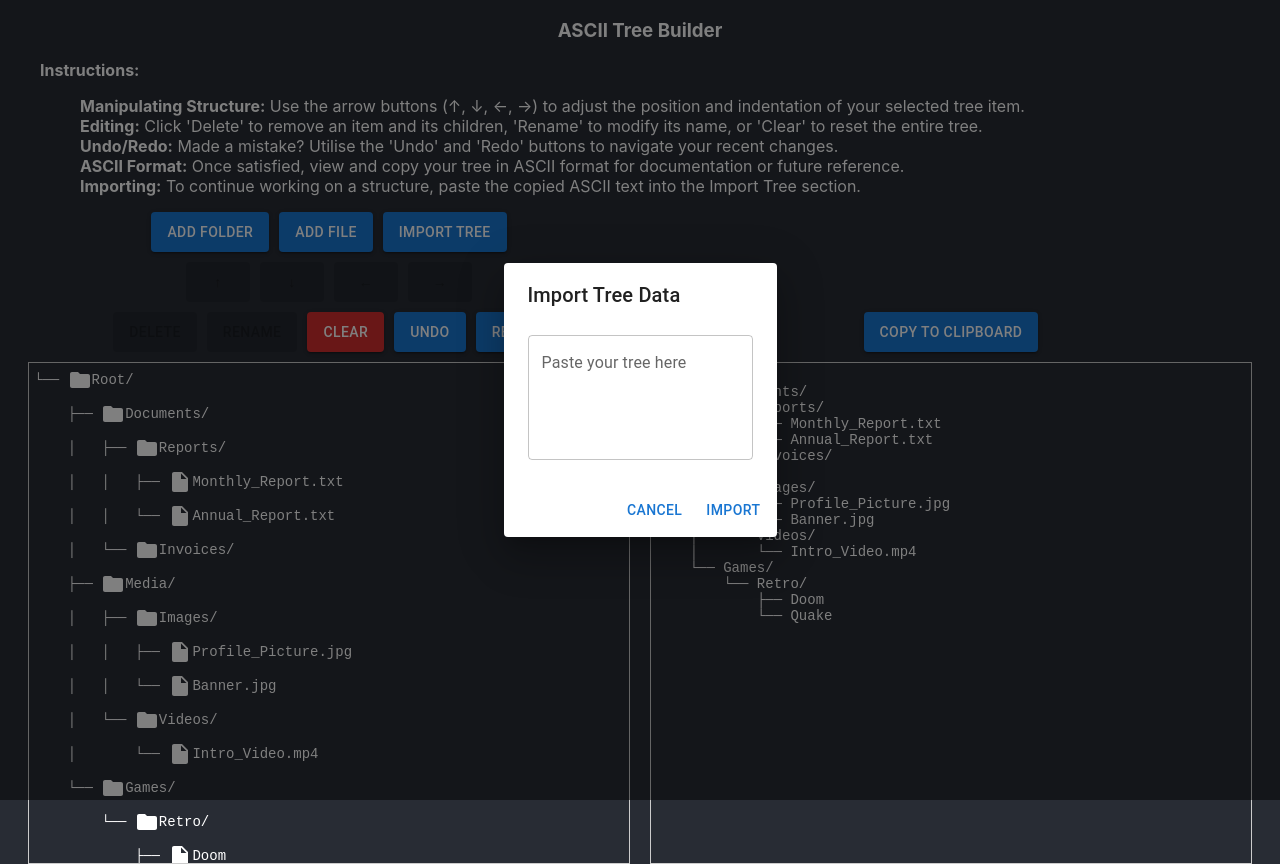
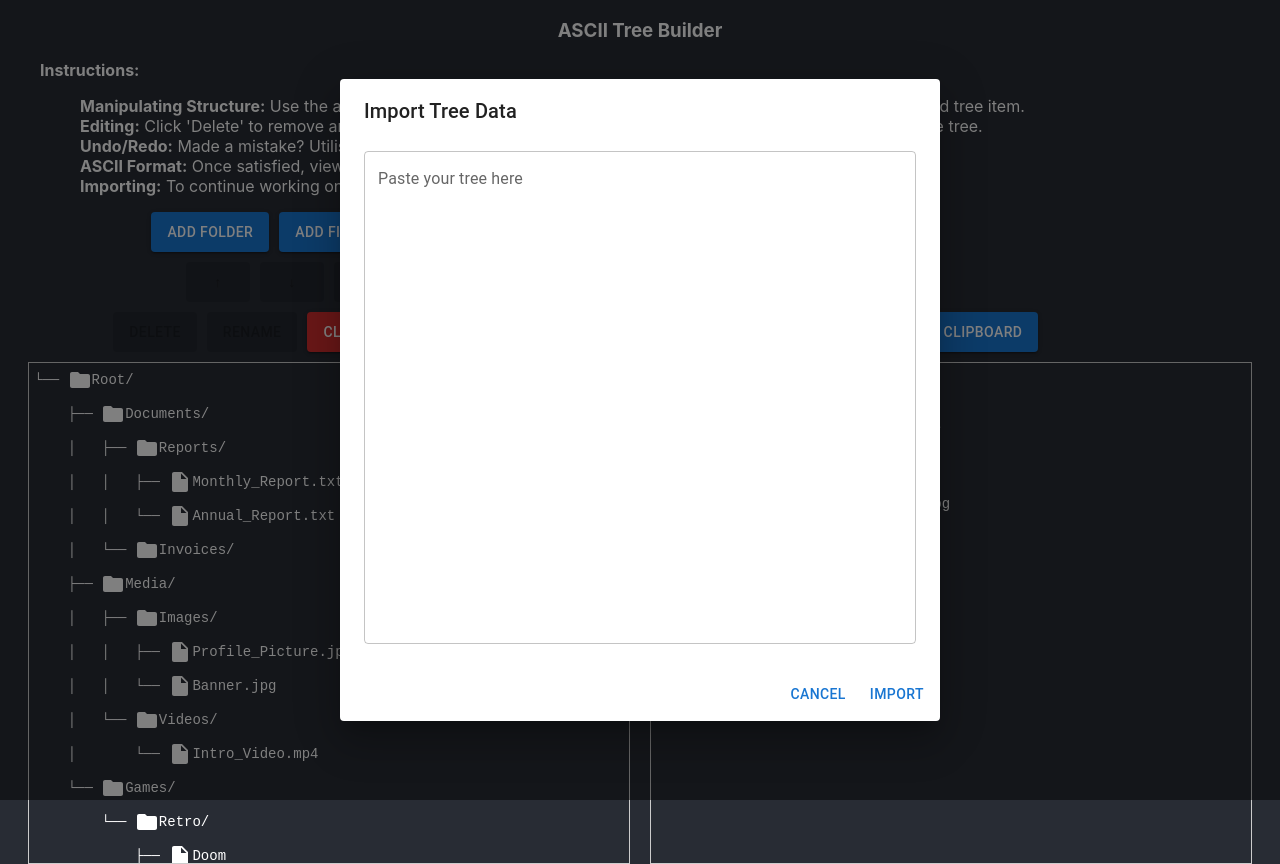
Before and after one commit to chdonncha/ascii-tree-builder-old, a React (Create React App) app in the folder ascii-tree-builder/: page / in a window 1280 px wide. Both pictures are taken after a click on the button "IMPORT TREE". Built offline with nearby package versions, Linux system fonts and the light colour scheme.

Commit message:
💄 Update import modal size

```diff
--- a/ascii-tree-builder/src/components/ImportActions.tsx
+++ b/ascii-tree-builder/src/components/ImportActions.tsx
@@ -1,6 +1,7 @@
 import React, { useState } from 'react';
 import { Button, TextField, Dialog, DialogActions, DialogContent, DialogTitle } from '@mui/material';
 import { Row } from './TreeBuilder';
+import { styled } from '@mui/system'; // Import styled from MUI
 
 interface ImportActionsProps {
   onImport: (parsedData: Row[]) => void;
@@ -11,6 +12,13 @@ interface TreeNode {
   type: 'file' | 'folder';
   children?: TreeNode[];
 }
+
+const CustomDialog = styled(Dialog)({
+  '.MuiPaper-root': {
+    width: '70%',
+    maxHeight: '90vh',
+  },
+});
 
 const determineType = (line: string): 'file' | 'folder' => {
   const trimmed = line.trim();
@@ -86,7 +94,7 @@ export const ImportActions: React.FC<ImportActionsProps> = ({ onImport }) => {
       <Button variant="contained" className="button-style" onClick={() => setDialogOpen(true)}>
         Import Tree
       </Button>
-      <Dialog open={isDialogOpen} onClose={() => setDialogOpen(false)} aria-labelledby="import-dialog-title">
+      <CustomDialog open={isDialogOpen} onClose={() => setDialogOpen(false)} aria-labelledby="import-dialog-title">
         <DialogTitle id="import-dialog-title">Import Tree Data</DialogTitle>
         <DialogContent>
           <TextField
@@ -97,7 +105,7 @@ export const ImportActions: React.FC<ImportActionsProps> = ({ onImport }) => {
             type="text"
             fullWidth
             multiline
-            rows={4}
+            rows={20}
             value={inputValue}
             onChange={(e) => setInputValue(e.target.value)}
           />
@@ -110,7 +118,7 @@ export const ImportActions: React.FC<ImportActionsProps> = ({ onImport }) => {
             Import
           </Button>
         </DialogActions>
-      </Dialog>
+      </CustomDialog>
     </>
   );
 };
```
